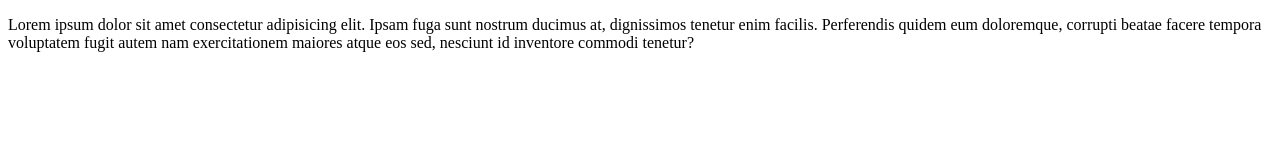
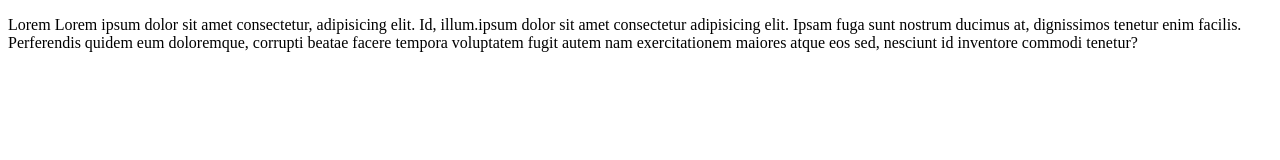
Before and after one commit to yupsss/testing, a plain HTML site: page index.html in a window 1280 px wide. Drawn offline with Linux system fonts and the light colour scheme.

Commit message:
second commit

```diff
--- a/index.html
+++ b/index.html
@@ -7,7 +7,7 @@
 </head>
 <body>
     <p>
-        Lorem ipsum dolor sit amet consectetur adipisicing elit. Ipsam fuga sunt nostrum ducimus at, dignissimos tenetur enim facilis. Perferendis quidem eum doloremque, corrupti beatae facere tempora voluptatem fugit autem nam exercitationem maiores atque eos sed, nesciunt id inventore commodi tenetur?
+        Lorem Lorem ipsum dolor sit amet consectetur, adipisicing elit. Id, illum.ipsum dolor sit amet consectetur adipisicing elit. Ipsam fuga sunt nostrum ducimus at, dignissimos tenetur enim facilis. Perferendis quidem eum doloremque, corrupti beatae facere tempora voluptatem fugit autem nam exercitationem maiores atque eos sed, nesciunt id inventore commodi tenetur?
     </p>
 </body>
 </html>
```
